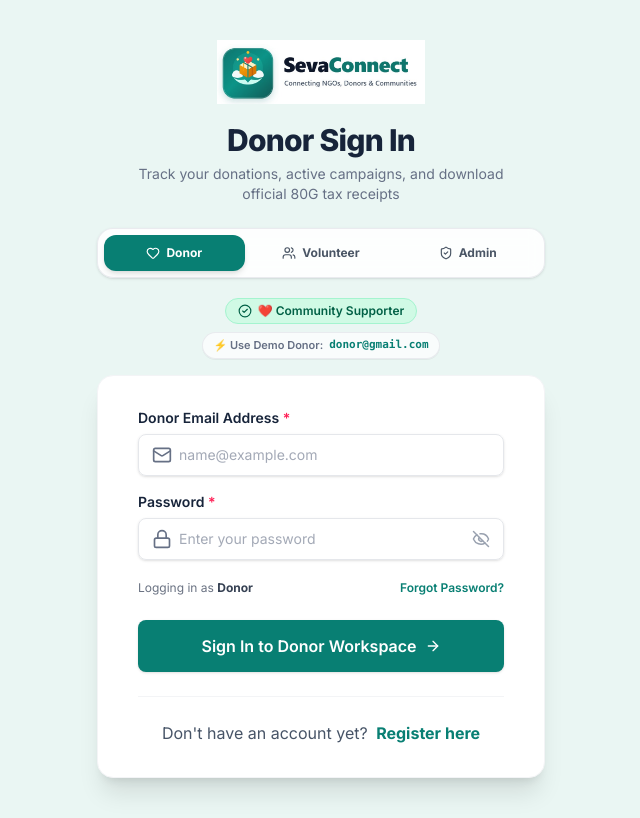
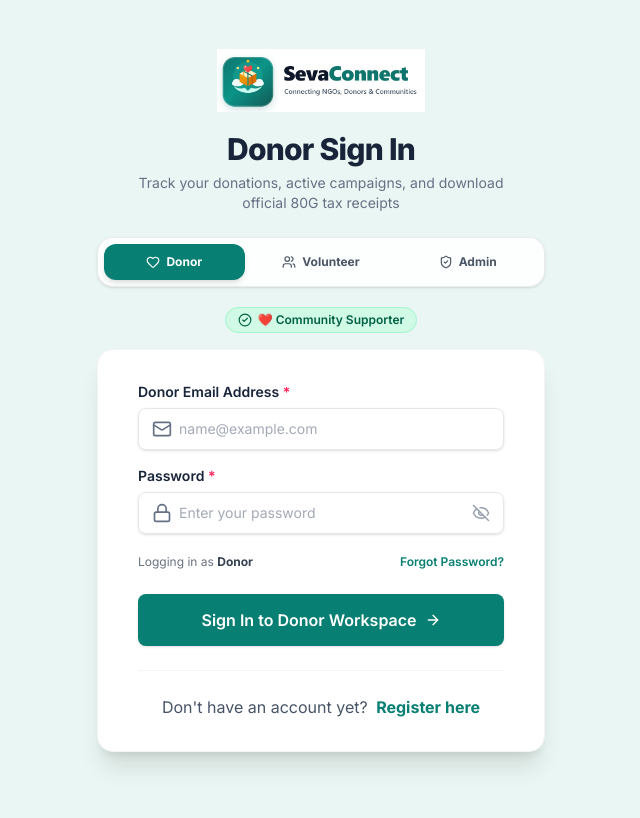
Before and after one commit to sakshiispmm-ty/Seva-Connect, a React (Vite) app in the folder frontend/: page /login in a window 1280 px wide. Shown: the whole page, without its empty margins (319-959 px from the left). Built offline with nearby package versions, Linux system fonts and the light colour scheme; no server answers.

Commit message:
refactor(auth): Remove demo credentials quick-fill buttons from login forms

```diff
--- a/frontend/src/pages/LoginPage.jsx
+++ b/frontend/src/pages/LoginPage.jsx
@@ -18,9 +18,7 @@
     themeBg: 'bg-[#EAF6F3]',
     accentColor: '#087F73',
     activeTabBg: 'bg-[#087F73] text-white shadow-md',
-    badgeClass: 'bg-emerald-100 text-emerald-800 border-emerald-200',
-    demoEmail: 'donor@gmail.com',
-    demoPassword: 'Donor123'
+    badgeClass: 'bg-emerald-100 text-emerald-800 border-emerald-200'
   },
   volunteer: {
     key: 'volunteer',
@@ -33,9 +31,7 @@
     themeBg: 'bg-cyan-50/60',
     accentColor: '#0284C7',
     activeTabBg: 'bg-[#0284C7] text-white shadow-md',
-    badgeClass: 'bg-cyan-100 text-cyan-800 border-cyan-200',
-    demoEmail: 'volunteer@gmail.com',
-    demoPassword: 'Password123'
+    badgeClass: 'bg-cyan-100 text-cyan-800 border-cyan-200'
   },
   admin: {
     key: 'admin',
@@ -48,9 +44,7 @@
     themeBg: 'bg-purple-50/50',
     accentColor: '#7C3AED',
     activeTabBg: 'bg-[#7C3AED] text-white shadow-md',
-    badgeClass: 'bg-purple-100 text-purple-800 border-purple-200',
-    demoEmail: 'pateljiaa16@gmail.com',
-    demoPassword: 'Admin123'
+    badgeClass: 'bg-purple-100 text-purple-800 border-purple-200'
   }
 };
 
@@ -211,27 +205,12 @@
           </div>
         </div>
 
-        {/* Portal Info Badge & Quick Fill */}
-        <div className="mb-4 flex flex-col items-center justify-center gap-2">
+        {/* Portal Info Badge */}
+        <div className="mb-4 flex items-center justify-center">
           <span className={`inline-flex items-center gap-1.5 px-3 py-1 rounded-full text-xs font-semibold border ${currentPortal.badgeClass}`}>
             <CheckCircle2 className="w-3.5 h-3.5" />
             {currentPortal.badge}
           </span>
-          <button
-            type="button"
-            id="quick-fill-demo-btn"
-            onClick={() => {
-              setFormData({
-                email: currentPortal.demoEmail,
-                password: currentPortal.demoPassword
-              });
-              setErrors({});
-            }}
-            className="text-[11px] text-[#667085] hover:text-[#17243A] font-semibold bg-white/70 hover:bg-white px-2.5 py-1 rounded-full border border-gray-200/80 shadow-2xs transition-all flex items-center gap-1.5"
-          >
-            <span>⚡ Use Demo {currentPortal.shortLabel}:</span>
-            <span className="text-[#087F73] font-mono">{currentPortal.demoEmail}</span>
-          </button>
         </div>
 
         {/* Login Form Card */}
```
